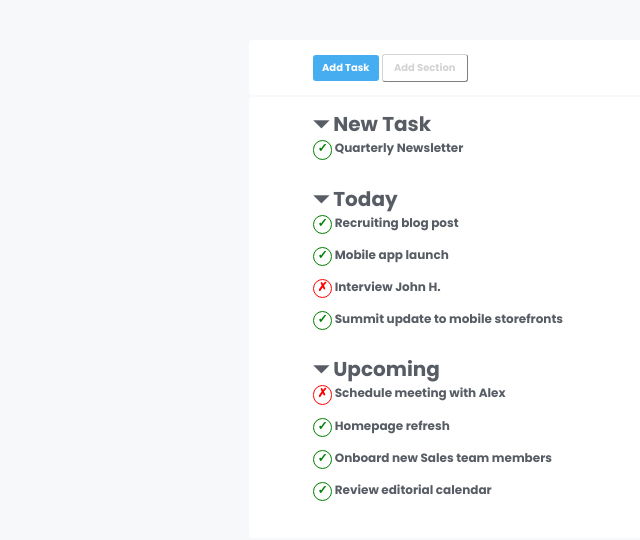
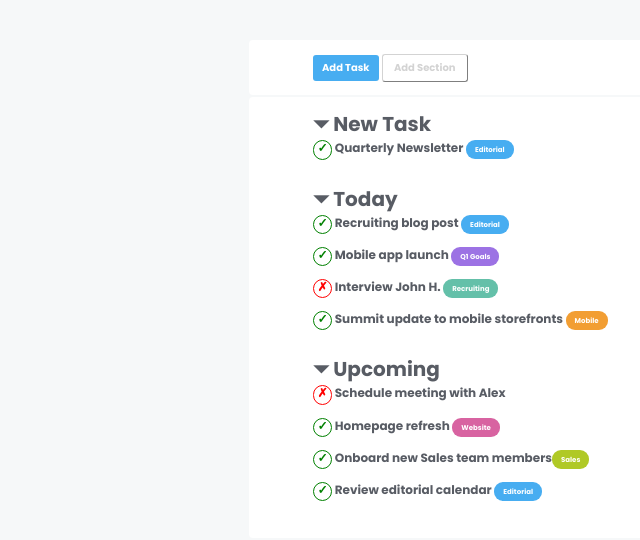
Before and after one commit to DannySilv/html-css-toboolist, a plain HTML site: page index.html in a window 1280 px wide. Shown: the part 88-628 px from the top of the page, without its empty margins (7-647 px from the left). Drawn offline with Linux system fonts and the light colour scheme.

Commit message:
Completed

```diff
--- a/css/style.css
+++ b/css/style.css
@@ -137,3 +137,37 @@ div.list-container {
     border: 1px solid red;
     color: red;
 }
+
+/* BOX */
+.box-structure {
+    border-style: none;
+    border-radius: 9px;
+    padding: 5px 9px;
+    color: white;
+    font-size: 7px;
+    font-weight: lighter;
+}
+
+.box-color-1 {
+    background-color: #47adf1;
+}
+
+.box-color-2 {
+    background-color: #9c72e4;
+}
+
+.box-color-3 {
+    background-color: #64c0a9;
+}
+
+.box-color-4 {
+    background-color: #f29e33;
+}
+
+.box-color-5 {
+    background-color: #d863a1;
+}
+
+.box-color-6 {
+    background-color: #b0c926;
+}
--- a/index.html
+++ b/index.html
@@ -32,23 +32,23 @@
             <ul class="remove-icons-and-color">
                 <li class="remove-icons-and-color li-titles-edit mb-1">&#9207; New Task
                     <ul class="remove-icons-and-color">
-                        <li class="remove-icons-and-color li-content-edit mb-2"><span class="check-edit">&check;</span> Quarterly Newsletter</li>
+                        <li class="remove-icons-and-color li-content-edit mb-2"><span class="check-edit">&check;</span> Quarterly Newsletter <span class="box-structure box-color-1">Editorial</span></li>
                     </ul>
                 </li>
                 <li class="remove-icons-and-color li-titles-edit">&#9207; Today
                     <ul class="remove-icons-and-color">
-                        <li class="remove-icons-and-color li-content-edit mb-1"><span class="check-edit">&check;</span> Recruiting blog post</li>
-                        <li class="remove-icons-and-color li-content-edit mb-1"><span class="check-edit">&check;</span> Mobile app launch</li>
-                        <li class="remove-icons-and-color li-content-edit mb-1"><span class="cross-edit">&cross;</span> Interview John H.</li>
-                        <li class="remove-icons-and-color li-content-edit mb-2"><span class="check-edit">&check;</span> Summit update to mobile storefronts</li>
+                        <li class="remove-icons-and-color li-content-edit mb-1"><span class="check-edit">&check;</span> Recruiting blog post <span class="box-structure box-color-1">Editorial</span></li>
+                        <li class="remove-icons-and-color li-content-edit mb-1"><span class="check-edit">&check;</span> Mobile app launch <span class="box-structure box-color-2">Q1 Goals</span></li>
+                        <li class="remove-icons-and-color li-content-edit mb-1"><span class="cross-edit">&cross;</span> Interview John H. <span class="box-structure box-color-3">Recruiting</span></li>
+                        <li class="remove-icons-and-color li-content-edit mb-2"><span class="check-edit">&check;</span> Summit update to mobile storefronts <span class="box-structure box-color-4">Mobile</span></li>
                     </ul>
                 </li>
                 <li class="remove-icons-and-color li-titles-edit">&#9207; Upcoming
                     <ul class="remove-icons-and-color">
                         <li class="remove-icons-and-color li-content-edit mb-1"><span class="cross-edit">&cross;</span> Schedule meeting with Alex</li>
-                        <li class="remove-icons-and-color li-content-edit mb-1"><span class="check-edit">&check;</span> Homepage refresh</li>
-                        <li class="remove-icons-and-color li-content-edit mb-1"><span class="check-edit">&check;</span> Onboard new Sales team members</li>
-                        <li class="remove-icons-and-color li-content-edit mb-2"><span class="check-edit">&check;</span> Review editorial calendar</li>
+                        <li class="remove-icons-and-color li-content-edit mb-1"><span class="check-edit">&check;</span> Homepage refresh <span class="box-structure box-color-5">Website</span></li>
+                        <li class="remove-icons-and-color li-content-edit mb-1"><span class="check-edit">&check;</span> Onboard new Sales team members<span class="box-structure box-color-6">Sales</span></li>
+                        <li class="remove-icons-and-color li-content-edit mb-2"><span class="check-edit">&check;</span> Review editorial calendar <span class="box-structure box-color-1">Editorial</span></li>
                     </ul>
                 </li>
             </ul>
```
